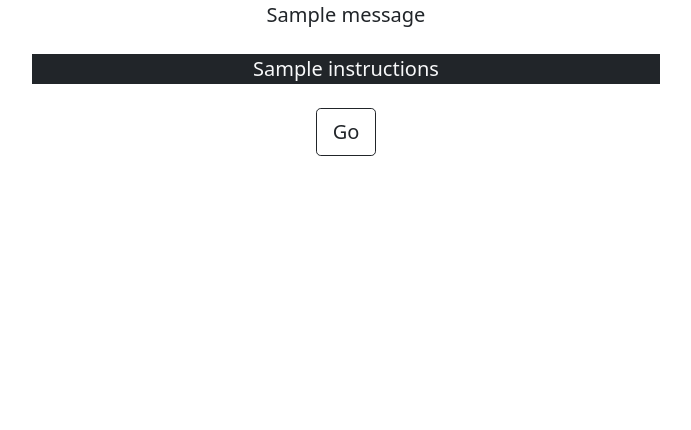
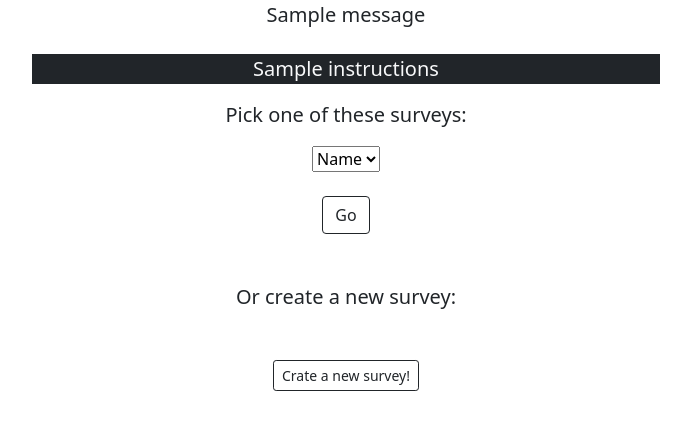
Before and after one commit to Juli03b/flask-survey, a Flask app: template templates/start-page.html in a window 1280 px wide. Shown: the part 120-550 px from the top of the page, without its empty margins (294-985 px from the left). Run offline with Flask 2, Linux system fonts and the light colour scheme; the template is opened without the code that fills it: most values are stand-ins (such as "Sample title", 1, 10 or a date in 2020); one stand-in notice (Sample message) is shown; some web fonts are replaced.

Commit message:
add flask-survey

```diff
--- a/app.py
+++ b/app.py
@@ -1,28 +1,55 @@
-from flask import Flask, request, render_template, redirect, jsonify, flash
+from flask import Flask, request, session , render_template, redirect, jsonify, flash
 from flask_debugtoolbar import DebugToolbarExtension
-from surveys import surveys
+from surveys import surveys, Question, Survey
 
 app = Flask(__name__)
 app.config['SECRET_KEY'] = "hiih"
 app.config['DEBUG_TB_INTERCEPT_REDIRECTS'] = False
 debug = DebugToolbarExtension(app)
 
-responses = []
-survey = surveys["satisfaction"]
+
 
 @app.route('/')
 def start_page():
-    return render_template('start-page.html', survey=survey)
+    """Load user's surveys, then render page"""
+    load_usr_surveys()
+    survey = surveys[session.get("current_survey", "personality")]
+
+    return render_template('start-page.html', survey=survey, surveys=surveys)
+
+@app.route('/start', methods=["POST"])
+def start_handle():
+    """Check if user has ansered the survey"""
+    [[element_name, val]] = list(request.form.items())
+    session["current_survey"] = val
+    load_usr_surveys()
+    survey = surveys[session.get("current_survey", "personality")]
+    if not session.get(f"done_{survey.title}", None):
+        session["responses"] = []
+        return redirect('/question/0')
+    else:
+        flash('NOT AGAIN!', 'error')
+        return redirect('/')
 
 @app.route('/question/<int:q_num>')
 def question_handling(q_num):
+    """
+    if #1: Check if question number is less or equal to questions list.
+    Then check if the previous questions have been answered.
+
+    if #2: check if user is at the last question
+
+    if #3: redirect user to home page if question is out of range
+    """
+    load_usr_surveys()
+    survey = surveys[session.get("current_survey", "personality")]
     if q_num <= len(survey.questions) - 1:
         if validate_prev_qs(q_num - 1):
             question = survey.questions[q_num]
             q_num += 1
             return render_template('question.html', q_num=q_num, survey=survey, question=question)
         else:
-            q_num = len(responses)
+            q_num = len(session["responses"])
             question = survey.questions[q_num]
             flash('No skipping!!')
             return redirect(f'/question/{q_num}')
@@ -34,26 +61,55 @@ def question_handling(q_num):
 @app.route('/answer', methods=['POST'])
 def question_post():
     [[q_num, val]] = list(request.form.items())
-    responses.append({q_num: val})
+    res = session["responses"]
+    res.append({q_num: val})
+    session["responses"] = res
 
     return redirect(f'question/{q_num}')
 
 @app.route('/thanks')
 def thank_you():
-    if len(responses) >= len(survey.questions):
-        #user might answer two questions twice, add limit
+    survey = surveys[session.get("current_survey", "personality")]
+    if len(session["responses"]) >= len(survey.questions):
+        session[f"done_{survey.title}"] = True
         flash('Click header to go home', 'success')
-        return render_template('thank-you.html')
-        print(responses)
+        return render_template('thank-you.html', survey=survey, int=int)
     else:
-        print(responses)
         flash('NO', 'error')
         return redirect('/')
 
 def validate_prev_qs(q_num):
+    """ returns user's answer to question passed,
+    or else it returns false"""
     if q_num < 1:
         return True
-    for response in responses:
+    for response in session["responses"]:
         if response.get(str(q_num)):
             return response.get(str(q_num))
     return False
+
+@app.route('/create-survey')
+def create_story():
+    return render_template('create-survey.html')
+
+@app.route('/submit-survey', methods=["POST"])
+def sub_survey():
+    if not session.get("surveys"):
+        session["surveys"] = []
+        surveys = session["surveys"]
+        surveys.append(request.form)
+        session["surveys"] = surveys
+
+        return redirect('/')
+    else:
+
+        surveys = session["surveys"]
+        surveys.append(request.form)
+        session["surveys"] = surveys
+
+        return redirect('/')
+
+def load_usr_surveys():
+    if session.get("surveys", None):
+        for sur in session["surveys"]:
+            surveys[sur["title"]] = Survey(sur["title"], sur["instructions"], [Question(sur[q]) for q in sur ] )
--- /dev/null
+++ b/static/createSurvey.js
@@ -0,0 +1,12 @@
+qNumber = 1
+$('#submit-survey').on('click', '#add-question-input', function(evt){
+    evt.preventDefault();
+    if( $('#question-inputs').children().length < 5){
+
+        $('#question-inputs').append(`<input type="text" name="question${qNumber}" placeholder="Write Question" class="form-control my-2">`)
+        console.log(qNumber)
+        qNumber++;
+    }else{
+            $('#question-inputs').append('<div class="alert alert-danger id="max-questions" role="alert">Sorry, 5 questions max</div>')
+        }
+})
--- a/static/style.css
+++ b/static/style.css
@@ -2,3 +2,6 @@
 .header{
     text-decoration: underline;
 }
+.capitalize{
+    text-transform: capitalize;
+}
--- a/surveys.py
+++ b/surveys.py
@@ -21,7 +21,6 @@ class Survey:
         self.title = title
         self.instructions = instructions
         self.questions = questions
-
 
 satisfaction_survey = Survey(
     "Customer Satisfaction Survey",
--- a/templates/base.html
+++ b/templates/base.html
@@ -11,7 +11,7 @@
 <body>
     <a href="/" class="nav-link text-dark header"><h1 class="display-1 text-center header">{% block header %}{% endblock %}</h1></a>
     <div class="container-fluid">
-      {% with messages = get_flashed_messages() %}
+      {% with messages = get_flashed_messages(category_filter=["error"]) %}
       {% if messages %}
         {% for msg in messages %}
           <p class="lead text-center">{{msg}}</p>
@@ -22,5 +22,6 @@
     </div>
     <script src="https://code.jquery.com/jquery-3.5.1.js" integrity="sha256-QWo7LDvxbWT2tbbQ97B53yJnYU3WhH/C8ycbRAkjPDc=" crossorigin="anonymous"></script>
     <script src="https://cdn.jsdelivr.net/npm/bootstrap@5.0.0-beta2/dist/js/bootstrap.bundle.min.js" integrity="sha384-b5kHyXgcpbZJO/tY9Ul7kGkf1S0CWuKcCD38l8YkeH8z8QjE0GmW1gYU5S9FOnJ0" crossorigin="anonymous"></script>
+    <script src="static/createSurvey.js"></script>
 </body>
 </html>
--- a/templates/question.html
+++ b/templates/question.html
@@ -1,12 +1,12 @@
 {% extends 'base.html' %}
 {% block title %}{{survey.title}}{% endblock %}
-{% block header %}<h1 class="display-1 text-center header">{{survey.title}}</h1>{% endblock%}
+{% block header %}{{survey.title}}{% endblock%}
 {% block content %}
 <div class="col-6 mx-auto">
     <form action="/answer" method="POST" class="col-6 mx-auto">
-        <label for='{{q_num}}' class="text-center d-block display-5">{{question.question}}</label>
+        <label for='{{q_num}}' class="text-center d-block fs-2 lead my-4">{{question.question}}</label>
             {% if question.allow_text %}
-            <input type="text" name='{{q_num}}' placeholder="Answer Here" class="" required>
+            <input type="text" name='{{q_num}}' placeholder="Answer Here" class="d-block text-center mx-auto" required>
             {% else %}
             {% for choice in question.choices %}
             <div class="form-check col-3 mx-auto">
--- a/templates/start-page.html
+++ b/templates/start-page.html
@@ -6,8 +6,18 @@
     <div class="bg-dark w-50 mx-auto">
         <p class="lead text-center mt-2 text-light"> {{survey.instructions}} </p>
     </div>
-    <form action="/question/0">
-        <button class="btn btn-lg btn-outline-dark d-block mx-auto mt-4" type="submit">Go</button>
+    <p class="text-center lead">Pick one of these surveys:</p>
+    <form action="/start" method="POST">
+        <select name="survey" class="capitalize mx-auto d-block">
+            {% for survey in surveys.keys() %}
+            <option value={{survey}} class="capitalize">{{survey}}</option>
+            {% endfor%}
+        </select>
+        <button class="btn btn-md btn-outline-dark lead d-block mx-auto mt-4" type="submit">Go</button>
+    </form>
+    <p class="text-center lead my-5">Or create a new survey:</p>
+    <form action="/create-survey">
+        <button class="btn btn-sm btn-outline-dark lead d-block mx-auto mt-4" type="submit">Crate a new survey!</button>
     </form>
 </div>
 {% endblock %}
```
Also changed, not shown: templates/create-survey.html (added, +22 -0 lines), templates/thank-you.html (+13 -6 lines).
